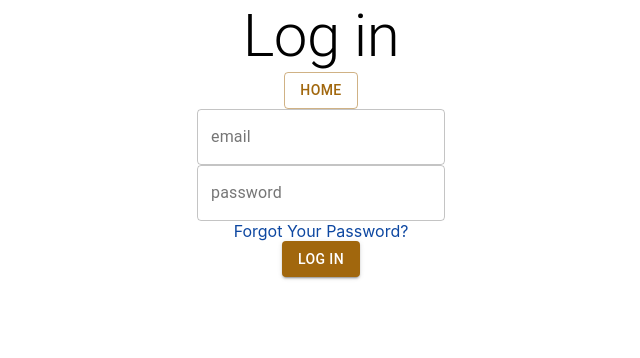
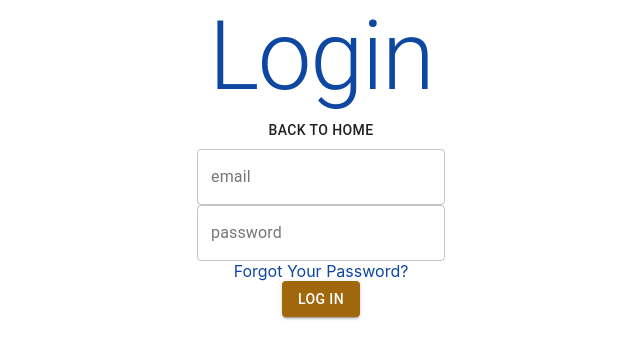
Before and after one commit to paiqu/paiqu.github.io, a React (Create React App) app: page /login in a window 1280 px wide. Shown: the top 358 px of the page, without its empty margins (319-959 px from the left). Built offline with nearby package versions, Linux system fonts and the light colour scheme.

Commit message:
add new component for login

```diff
--- /dev/null
+++ b/src/components/auth/LoginForm.tsx
@@ -0,0 +1,127 @@
+import React, { useState } from 'react';
+import { makeStyles, useTheme } from '@material-ui/core/styles';
+import { Link as RouterLink, useHistory } from "react-router-dom";
+
+
+// Material UI
+import Typography from '@material-ui/core/Typography';
+import { Button } from '@material-ui/core';
+import TextField from '@material-ui/core/TextField';
+import Link from "@material-ui/core/Link";
+
+// Formik
+import { Formik, Form, FormikProps } from 'formik';
+import * as Yup from 'yup';
+
+const useStyles = makeStyles((theme) => ({
+  root: {
+    display: 'flex',
+    flexDirection: 'column',
+    alignItems: 'center',
+  },
+  form: {
+    display: 'flex',
+    flexDirection: 'column',
+    alignItems: 'center',
+  }
+}));
+
+interface LoginFormProps {
+  setAuth: (auth: boolean) => void;
+  handleSubmit: (values: ILoginForm) => void;
+  handleDialogOpen: () => void,
+};
+
+interface ILoginForm {
+  email: string,
+  password: string
+};
+
+export default function LoginForm({
+  setAuth,
+  handleSubmit,
+  handleDialogOpen,
+}: LoginFormProps) {
+  const classes = useStyles();
+  const theme = useTheme();
+  const history = useHistory();
+
+
+  return (
+    <div className={classes.root}>
+      <Typography variant="h1" color='primary'>
+        Login
+      </Typography>
+      <Button
+        onClick={() => {
+          history.push('/');
+        }}
+      >
+        Back to home
+      </Button>
+      <Formik
+        initialValues={{
+          email: '',
+          password: '',
+        }}
+        onSubmit={(values: ILoginForm) => {
+          handleSubmit(values);
+        }}
+        validationSchema={Yup.object().shape({
+          email: Yup.string()
+            .email()
+            .required('Enter valid email'),
+          password: Yup.string()
+            .required('Please enter your password to log in')
+        })}
+      >
+        {(props: FormikProps<ILoginForm>) => {
+          const {
+            values,
+            touched,
+            errors,
+            handleBlur,
+            handleChange,
+            isSubmitting,
+          } = props
+          return (
+            <Form className={classes.form}>
+              <TextField
+                name='email'
+                id='email'
+                value={values.email}
+                type="email"
+                variant="outlined"
+                color='secondary'
+                label="email"
+                onChange={handleChange}
+              />
+              <TextField
+                name='password'
+                id='password'
+                label="password"
+                value={values.password}
+                type="password"
+                variant="outlined"
+                color='secondary'
+                onChange={handleChange}
+              />
+              <Link
+                onClick={handleDialogOpen}
+              >
+                Forgot Your Password?
+              </Link>
+              <Button
+                type="submit"
+                variant="contained"
+                color="secondary"
+              >
+                Log in
+              </Button>
+            </Form>
+          );
+        }}
+      </Formik>
+    </div>
+  );
+}
--- a/src/pages/AboutPage.tsx
+++ b/src/pages/AboutPage.tsx
@@ -3,10 +3,11 @@ import moment from 'moment';
 
 // material ui
 import { makeStyles, Theme, useTheme } from '@material-ui/core/styles';
-import Header from '../components/Header';
+import Header from '../components/layout/Header';
 import Grid from '@material-ui/core/Grid';
 import Typography from '@material-ui/core/Typography';
 import Toolbar from '@material-ui/core/Toolbar';
+import CircularProgress from '@material-ui/core/CircularProgress';
 
 // firebase
 import firebase, { db, userConverter } from '../firebase';
@@ -16,6 +17,8 @@ import { useState } from 'react';
 // constant
 import { User } from '../constants/interfaces';
 import Button from '@material-ui/core/Button'
+
+const LOAD_LIMIT: number = 15;
 
 const useStyles = makeStyles((theme: Theme) => ({
   root: {
@@ -38,22 +41,31 @@ export default function AboutPage(props: AboutPageProps) {
   const classes = useStyles();
   const theme = useTheme();
 
+  // states
   const [users, setUsers] = useState<Array<User>>([]);
   const [count, setCount] = useState(0);
+  const [loading, setLoading] = useState(false);
 
   const handleClick = () => {
+    if (count >= LOAD_LIMIT) {
+      alert("You cannot load anymore. Try again later");
+
+      return;
+    }
+
     setCount(x => x + 1);
+
+    setLoading(true);
 
     db
       .collection('users')
       .withConverter(userConverter)
       .get()
       .then((querySnapshot: firebase.firestore.QuerySnapshot<User>) => {
-        console.log(querySnapshot);
+        setLoading(false);
         setUsers([]);
         querySnapshot.forEach((doc) => {
           const data = doc.data() as User;
-          console.log(data);
 
           setUsers(oldArray => [...oldArray, data]);
         });
@@ -82,6 +94,12 @@ export default function AboutPage(props: AboutPageProps) {
             Load Database
           </Button>
         </Grid>
+        { loading &&
+          <Grid item xs>
+            <CircularProgress />
+          </Grid>
+        }
+        { !loading &&
           <Grid item xs>
             <Typography variant='body1' align='left'>
               {users.map((user) => {
@@ -93,6 +111,7 @@ export default function AboutPage(props: AboutPageProps) {
               Load Times: {count}
             </Typography>
           </Grid>
+        }
       </Grid>
     </div>
   )
--- a/src/pages/HomePage.tsx
+++ b/src/pages/HomePage.tsx
@@ -7,7 +7,7 @@ import Typography from '@material-ui/core/Typography';
 import Box from '@material-ui/core/Box';
 
 // component
-import Header from '../components/Header';
+import Header from '../components/layout/Header';
 import FlipEmoji from '../components/animation/FlipEmoji';
 
 // animations
--- a/src/pages/LoginPage.tsx
+++ b/src/pages/LoginPage.tsx
@@ -7,22 +7,16 @@ import firebase from '../firebase';
 
 // Material UI
 import Typography from '@material-ui/core/Typography';
-// import Button from '@material-ui/core/Button';
 import { Button } from '@material-ui/core';
 import TextField from '@material-ui/core/TextField';
-import Link from "@material-ui/core/Link";
 import Dialog from '@material-ui/core/Dialog';
 import DialogActions from '@material-ui/core/DialogActions';
 import DialogContent from '@material-ui/core/DialogContent';
 import DialogContentText from '@material-ui/core/DialogContentText';
 import DialogTitle from '@material-ui/core/DialogTitle';
 
-// Formik
-import { Formik, Form, FormikProps } from 'formik';
-import * as Yup from 'yup';
-
 // Components
-
+import LoginForm from '../components/auth/LoginForm';
 
 const useStyles = makeStyles((theme) => ({
   root: {
@@ -38,12 +32,12 @@ const useStyles = makeStyles((theme) => ({
 }));
 
 interface Props {
-    setAuth: (auth: boolean) => void;
+  setAuth: (auth: boolean) => void;
 };
 
 interface ILoginForm {
-    email: string,
-    password: string
+  email: string,
+  password: string
 };
 
 export default function LoginPage({ setAuth }: Props) {
@@ -55,7 +49,7 @@ export default function LoginPage({ setAuth }: Props) {
   const [dialogState, setDialogState] = useState({
     open: false,
     email: "",
-  })
+  });
 
 
   // const handleSubmit = (event: React.FormEvent) => {
@@ -121,82 +115,11 @@ export default function LoginPage({ setAuth }: Props) {
 
   return (
     <div className={classes.root}>
-      <Typography variant='h2' align='center'>
-        Log in
-      </Typography>
-      <Button
-        variant='outlined'
-        color='secondary'
-        component={RouterLink}
-        to='/'
-      >
-        Home
-      </Button>
-      <Formik
-        initialValues={{
-            email: '',
-            password: '',
-        }}
-        onSubmit={(values: ILoginForm) => {
-            handleSubmit(values);
-        }}
-        validationSchema={Yup.object().shape({
-            email: Yup.string()
-                .email()
-                .required('Enter valid email'),
-            password: Yup.string()
-                .required('Please enter your password to log in')
-        })}
-      >
-        {(props: FormikProps<ILoginForm>) => {
-            const {
-                values,
-                touched,
-                errors,
-                handleBlur,
-                handleChange,
-                isSubmitting,
-            } = props
-            return (
-                <Form className={classes.form}>
-                    <TextField
-                        name='email'
-                        id='email'
-                        value={values.email}
-                        type="email"
-                        variant="outlined"
-                        color='secondary'
-                        label="email"
-                        onChange={handleChange}
-                        // onChange={(event: React.ChangeEvent<{ value: unknown }>) => handleChange('email', event)}
-                    />
-                    <TextField
-                        name='password'
-                        id='password'
-                        label="password"
-                        value={values.password}
-                        type="password"
-                        variant="outlined"
-                        color='secondary'
-                        onChange={handleChange}
-                        // onChange={(event: React.ChangeEvent<{ value: unknown }>) => handleChange('password', event)}
-                    />
-                    <Link
-                        onClick={handleDialogOpen}
-                    >
-                        Forgot Your Password?
-                    </Link>
-                    <Button
-                        type="submit"
-                        variant="contained"
-                        color="secondary"
-                    >
-                        Log in
-                    </Button>
-                </Form>
-            );
-        }}
-      </Formik>
+      <LoginForm
+        setAuth={setAuth}
+        handleSubmit={(values: ILoginForm) => handleSubmit(values)}
+        handleDialogOpen={() => handleDialogOpen()}
+      />
       <Dialog open={dialogState.open} onClose={handleDialogClose} aria-labelledby="form-dialog-title">
         <DialogTitle id="form-dialog-title">Forgot your password?</DialogTitle>
         <form onSubmit={handleForgotPassword}>
```
Also changed, not shown: src/components/layout/Header.tsx (renamed from src/components/Header.tsx). Lines whose indentation alone changed are shown as unchanged.
